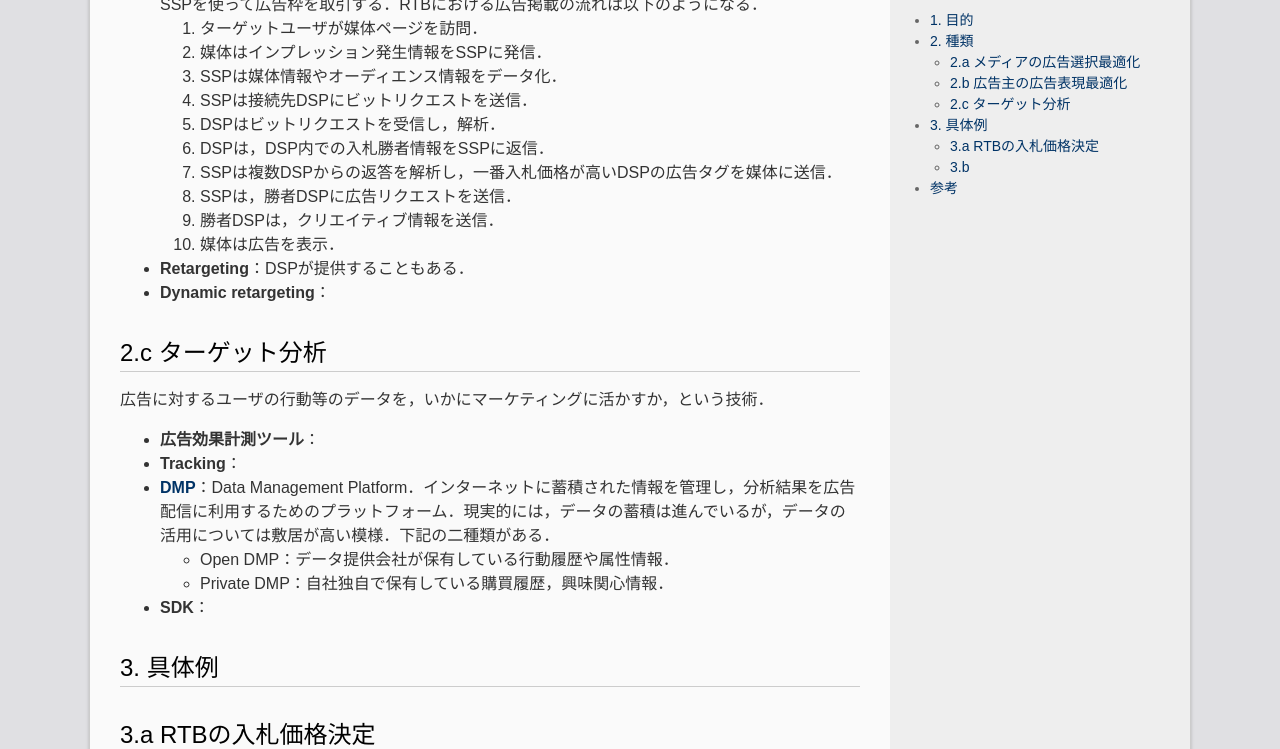
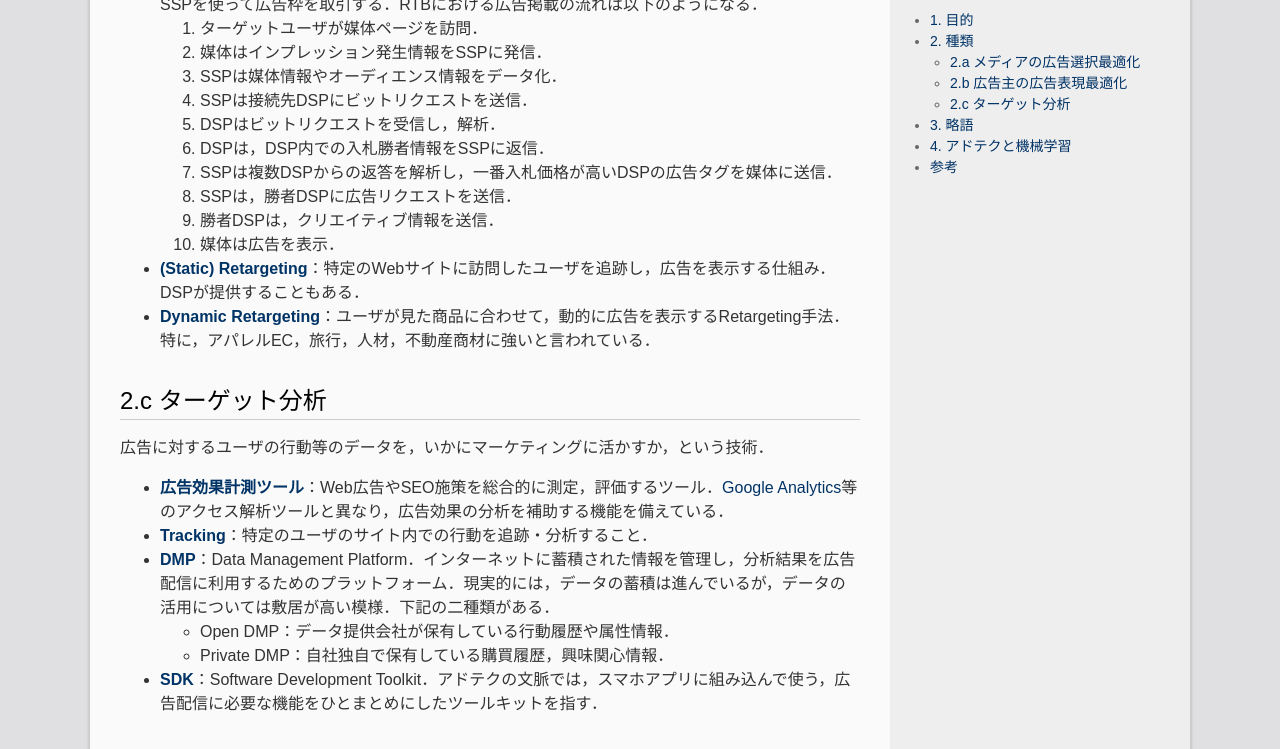
Before and after one commit to madoreenu/haltaro.github.io, a Jekyll site: the page built from _posts/2017-08-08-introduction-to-ad-tech.md, in a window 1280 px wide and 1400 px high, scrolled down 1957 px. Shown: the top 749 px of the window. Built offline with Jekyll 4.4.1, drawn with Linux system fonts in a browser that asks for light colours; formulas are drawn with MathJax 3; some of the changed text lies outside the part shown.

Commit message:
Update ad-tech post

```diff
--- a/_posts/2017-08-08-introduction-to-ad-tech.md
+++ b/_posts/2017-08-08-introduction-to-ad-tech.md
@@ -50,36 +50,60 @@ categories:
     8. SSPは，勝者DSPに広告リクエストを送信．
     9. 勝者DSPは，クリエイティブ情報を送信．
     10. 媒体は広告を表示．
-* **Retargeting**：DSPが提供することもある．
-* **Dynamic retargeting**：
+* [**(Static) Retargeting**](https://webkikaku.co.jp/blog/ppc/retargeting/)：特定のWebサイトに訪問したユーザを追跡し，広告を表示する仕組み．DSPが提供することもある．
+* [**Dynamic Retargeting**](https://blog.nex8.net/full-description-of-dynamic-retargeting/)：ユーザが見た商品に合わせて，動的に広告を表示するRetargeting手法．特に，アパレルEC，旅行，人材，不動産商材に強いと言われている．
 
 ## 2.c ターゲット分析
 
 広告に対するユーザの行動等のデータを，いかにマーケティングに活かすか，という技術．
 
-* **広告効果計測ツール**：
-* **Tracking**：
+* [**広告効果計測ツール**](http://liskul.com/measure-advertising6-14994)：Web広告やSEO施策を総合的に測定，評価するツール．[Google Analytics](https://analytics.google.com/analytics/)等のアクセス解析ツールと異なり，広告効果の分析を補助する機能を備えている．
+* [**Tracking**](http://www.okuramkt.com/dic/mkt/tracking.html)：特定のユーザのサイト内での行動を追跡・分析すること．
 * [**DMP**](https://dmlab.jp/adtech/dmp.html)：Data Management Platform．インターネットに蓄積された情報を管理し，分析結果を広告配信に利用するためのプラットフォーム．現実的には，データの蓄積は進んでいるが，データの活用については敷居が高い模様．下記の二種類がある．
     * Open DMP：データ提供会社が保有している行動履歴や属性情報．
     * Private DMP：自社独自で保有している購買履歴，興味関心情報．
-* **SDK**：
+* [**SDK**](https://www.ever-rise.co.jp/adtech-blog/how-to-use-ad-sdk.html)：Software Development Toolkit．アドテクの文脈では，スマホアプリに組み込んで使う，広告配信に必要な機能をひとまとめにしたツールキットを指す．
 
-# 3. 具体例
+# 3. 略語
 
-## 3.a RTBの入札価格決定
+[広告と機械学習](http://qiita.com/fukkyy/items/b2d37b4797516d72225a)を参考にさせて頂いた．
+
+* **CPM**：Cost Per Mile．1000PVあたりの単価．
+* **CPC**：Cost Per Click．1クリックあたりの単価．
+* **CPI**：Cost Per Install．1インストールあたりの単価．
+* **LTV**：Life Time Value．1ユーザがもたらす収益．
+* **CTR**：Click Through Rate．クリック率．
+* **CVR**：ConVersion Rate．コンバージョン率．ちなみにコンバージョンとは，Webサイトにおける目標の達成を指す．
+
+# 4. アドテクと機械学習
+
+機械学習関連だと，DSPの入札戦略最適化がホットな模様．
 
 <iframe src="//www.slideshare.net/slideshow/embed_code/key/K2EnIQpqVgHKCh" width="100%" height="485" frameborder="0" marginwidth="0" marginheight="0" scrolling="no" style="border:1px solid #CCC; border-width:1px; margin-bottom:5px; max-width: 100%;" allowfullscreen> </iframe> <div style="margin-bottom:5px"> <strong> <a href="//www.slideshare.net/ttpooh/tokyo-data-night-tokyodn" title="アドテクにおける機械学習技術 @Tokyo Data Night #tokyodn" target="_blank">アドテクにおける機械学習技術 @Tokyo Data Night #tokyodn</a> </strong> from <strong><a href="https://www.slideshare.net/ttpooh" target="_blank">Kei Tateno</a></strong> </div>
 
-## 3.b
+上記は，ユーザ（$$user$$）の行動モデル$$P\left(act \mid user, ad, context \right)$$を学習し，入札戦略を決定する．
+
+
+<script async class="speakerdeck-embed" data-id="188589d1de6e4650a857d4f3c02070eb" data-ratio="1.33333333333333" src="//speakerdeck.com/assets/embed.js"></script>
+
+上記も同様に，CTRを予測して賢く入札しようというもの．三年前に，[Kaggle, Display Advertising Challenge](https://www.kaggle.com/c/criteo-display-ad-challenge)でCTR予測コンペティションが開催されている．
+
 
 # 参考
 
-* [CyberAgent，日本一やさしいアドテク教室](https://www.cyberagent.co.jp/ir/personal/adtech/)：用語まとめもある．
+* [CyberAgent，日本一やさしいアドテク教室](https://www.cyberagent.co.jp/ir/personal/adtech/)：アドテク入門にうってつけ．用語まとめもある．
 * [SATORI, Ad Network（アドネットワーク）とは？を初心者にも分かりやすく解説します](https://satori.marketing/marketing-blog/ad-technology/ad-network/)：Ad Networkについて．
 * [SATORI，Ad Exchange（アドエクスチェンジ）とは？を初心者にも分かりやすく解説します](https://satori.marketing/marketing-blog/ad-technology/ad-exchange/)：Ad Exchangeについて．
 * [ウェブ部，【2017年6月更新】5分で完璧に理解できる！DSPの仕組みと新しい手法](https://webbu.jp/dsp_mechanism-276)：DSPについて．
 * [SATORI，RTB（Real-Time Bidding）とは？を初心者にも分かりやすく解説します](https://satori.marketing/marketing-blog/ad-technology/rtb/)：RTBについて．
+* [WEB企画LABO，初心者でもわかるリターゲティング広告の永久保存版！初期設定から活用まで全て紹介](https://webkikaku.co.jp/blog/ppc/retargeting/)：(Static) Retargetingについて．
+* [nex8ブログ，「よくぞ出してくれた！」と思わず言ってしまう広告とは！？ダイナミックリターゲティング完全解説決定版！](https://blog.nex8.net/full-description-of-dynamic-retargeting/)：Dynamic Retargetingについて．
+* [LISKUL，広告効果測定ツールの選び方とは？プロが選ぶおすすめツール8種比較](http://liskul.com/measure-advertising6-14994)：広告効果計測ツールについて．
+* [OKURA，トラッキング](http://www.okuramkt.com/dic/mkt/tracking.html)：Trackingについて．
 * [Digital Marketing Lab，DMP（データマネジメントプラットフォーム）の仕組みと特徴](https://dmlab.jp/adtech/dmp.html)：DMPについて．
+* [EVERRISEアドテクブログ，アプリの挙動と連携が可能！広告配信SDKの使い方](https://www.ever-rise.co.jp/adtech-blog/how-to-use-ad-sdk.html)：広告配信SDKについて．
 * [Qiita，広告と機械学習](http://qiita.com/fukkyy/items/b2d37b4797516d72225a)：2013年の記事だが，わかりやすい．
-* [舘野啓，アドテクにおける機械学習技術](https://www.slideshare.net/ttpooh/tokyo-data-night-tokyodn)：数式がわかりやすい．
+* [舘野啓，アドテクにおける機械学習技術](https://www.slideshare.net/ttpooh/tokyo-data-night-tokyodn)：機械学習を用いたRTB入札最適化について．
+* [Takayuki Sakai，アドテク企業の本番環境からTD使ってみた](https://speakerdeck.com/kaky0922/treasure-data-tech-talk-20160425)：機械学習を用いたCTR予測について．
+* [Kaggle, Display Advertising Challenge](https://www.kaggle.com/c/criteo-display-ad-challenge)：三年前に開催された，CTR予測コンペティション．
 * [TechCrunch，Advertising Tech](https://techcrunch.com/advertising-tech/)：アドテク関連の最新ニュース．
```
Also changed, not shown: other parts of _posts/2017-08-08-introduction-to-ad-tech.md (+1 -1 lines), 19 other files.
